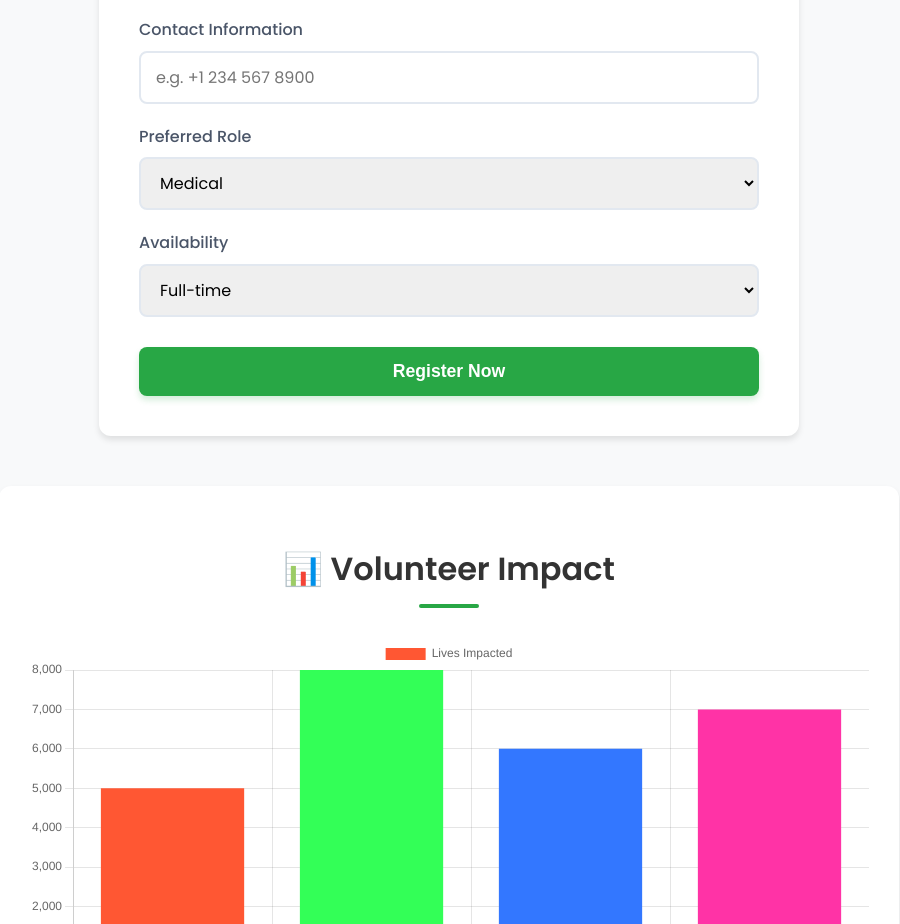
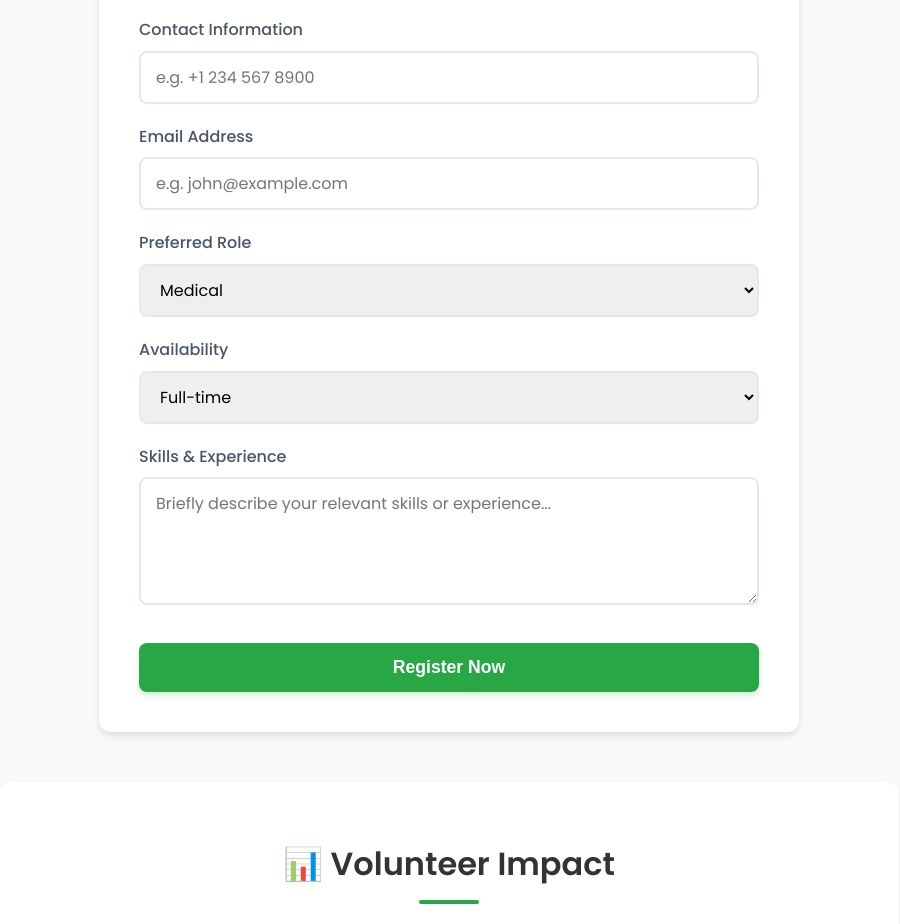
Before and after one commit to archangel2006/SafeHaven, a plain HTML site: page public/9.GetInvolved/Volunteer.html in a window 1280 px wide. Shown: the part 1143-2067 px from the top of the page, without its empty margins (191-1091 px from the left). Drawn offline with nearby package versions, Linux system fonts and the light colour scheme.

Commit message:
feat: enhance volunteer registration form details

```diff
--- a/public/9.GetInvolved/Volunteer.html
+++ b/public/9.GetInvolved/Volunteer.html
@@ -134,7 +134,8 @@
         }
 
         input,
-        select {
+        select,
+        textarea {
             width: 100%;
             padding: 12px 15px;
             border: 2px solid #e2e8f0;
@@ -145,7 +146,8 @@
         }
 
         input:focus,
-        select:focus {
+        select:focus,
+        textarea:focus {
             outline: none;
             border-color: var(--primary-color);
             background-color: #fff;
@@ -263,6 +265,11 @@
                 </div>
 
                 <div class="form-group">
+                    <label for="email">Email Address</label>
+                    <input type="email" placeholder="e.g. john@example.com" id="email" required>
+                </div>
+
+                <div class="form-group">
                     <label for="skill">Preferred Role</label>
                     <select id="skill">
                         <option value="Medical">Medical</option>
@@ -279,6 +286,11 @@
                         <option value="Part-time">Part-time</option>
                         <option value="Remote Help">Remote Help</option>
                     </select>
+                </div>
+
+                <div class="form-group">
+                    <label for="experience">Skills & Experience</label>
+                    <textarea id="experience" rows="4" placeholder="Briefly describe your relevant skills or experience..."></textarea>
                 </div>
 
                 <button type="submit">Register Now</button>
```
